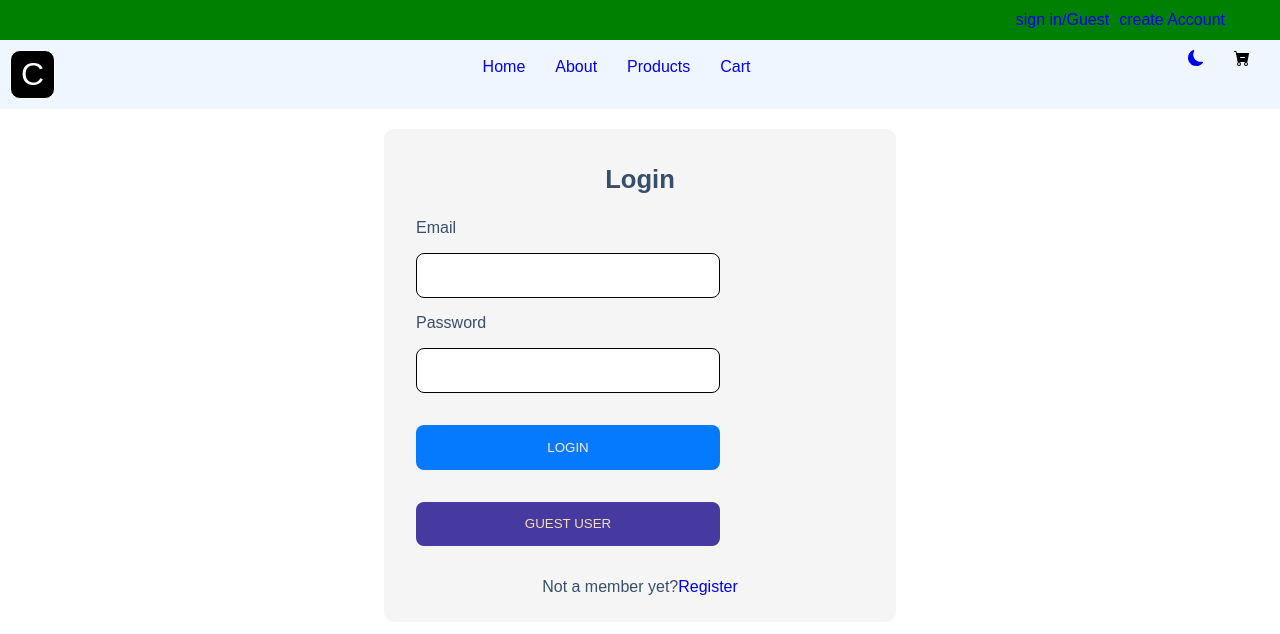
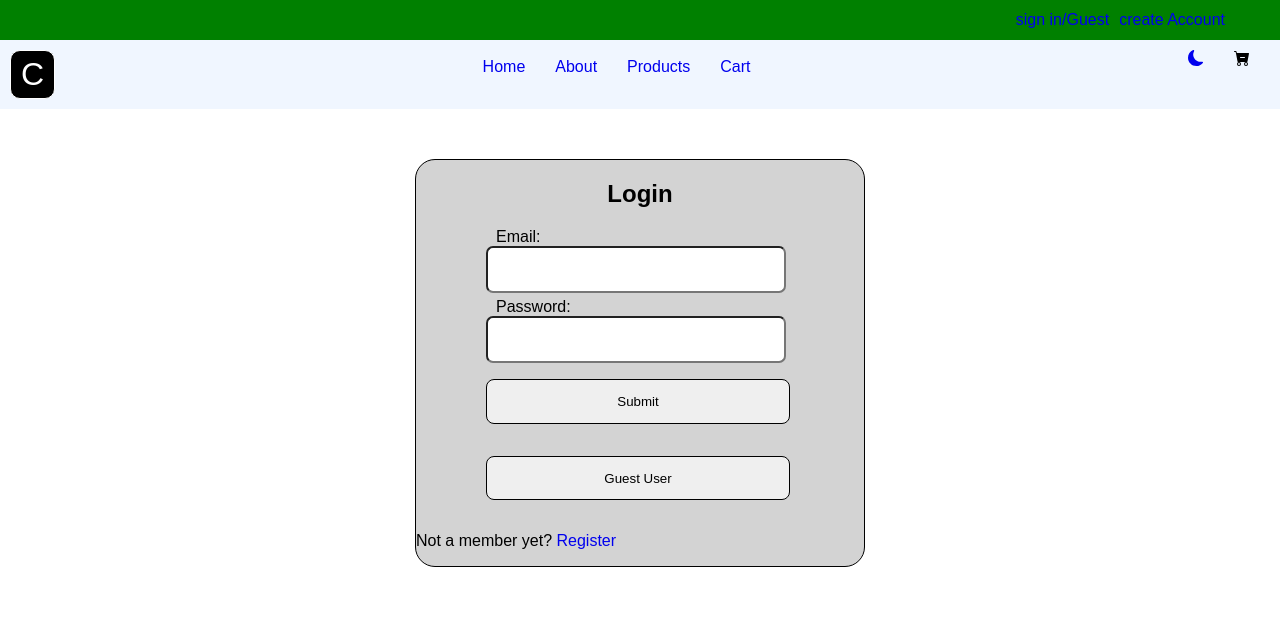
Before and after one commit to Ramakrishnahm/store, a React (Create React App) app: page / in a window 1280 px wide. Shown: the top 634 px of the page. Built offline with nearby package versions, Linux system fonts and the light colour scheme.

Commit message:
set cartComponent Page

```diff
--- a/src/components/cart/Cart.js
+++ b/src/components/cart/Cart.js
@@ -1,26 +1,56 @@
 
-import { useContext } from "react";
+import { useContext, useState } from "react";
 import { CartContext } from "./CartContext";
+import { useNavigate } from "react-router-dom";
 
-function Cart() {
+export default function Cart() {
   const { state, dispatch } = useContext(CartContext);
+  const [count, setCount] = useState(1);
+  const navigate = useNavigate();
+  let qtyNumber = [1, 2, 3, 4, 5];
+
+  const handleQtyChange = (e, id) => {
+    setCount(e.target.value);
+    console.log(count);
+    dispatch({
+      action: "UPDATE_ITEM_CART",
+      value: { id, count: e.target.value },
+    });
+  };
+
+  const handleRemove = (id) => {
+    dispatch({ action: "REMOVE_ITEM_CART", value: { id } });
+  };
+
+  const handleCheckOut = () => {
+    // dispatch({ action: "CLEAR_CART" }); // fine
+    navigate("/order");
+  };
+
   return (
-    <>
-      <h2>Cart List {state.count} </h2>
+    <div>
+      <h3>Shopping Cart</h3>
+      <hr />
+      {state.items.length <= 0 && <h4>Add items to cart !</h4>}
       {state.items.map((item) => (
         <div key={item.id}>
-          {item.title} - {item.qty}- {item.id}
-          <br />
-          <button
-            onClick={() => dispatch({ type: "REMOVE_CART", payload: item })}
+          <h4>Item {item.id} </h4>
+          {item.count}
+          <select
+            name="count"
+            value={count}
+            onChange={(e) => handleQtyChange(e, item.id)}
           >
-            Remove Cart
-          </button>
-          <br />
+            {qtyNumber.map((opt) => (
+              <option key={opt}>{opt}</option>
+            ))}
+          </select>
+          <button onClick={() => handleRemove(item.id)}>Remove</button>
         </div>
       ))}
-    </>
+      {state.items.length > 0 && (
+        <button onClick={handleCheckOut}>CheckOut</button>
+      )}
+    </div>
   );
 }
-
-export { Cart as default };
--- a/src/components/cart/CartContext.js
+++ b/src/components/cart/CartContext.js
@@ -1,35 +1,62 @@
+
 import { createContext, useReducer } from "react";
 
 const CartContext = createContext();
+CartContext.displayName = "CartContext";
 
+const initialState = { items: [], totalCount: 0 };
 
-const initialState = {
-  items: [],
-  count: 1
-};
-
-const cartReducer = (state, action) => {
-  console.log(action);
-  switch (action.type) {
-    case "ADD_TO_CART":
+function cartReducer(state, payload) {
+  const { action, value } = payload;
+  switch (action) {
+    case "ADD_ITEM_CART":
       return {
         ...state,
-        items: [...state.items, action.payload],
-        count: state.count + 1
+        items: [...state.items, value],
+        totalCount: state.totalCount + +value.count,
       };
+    case "REMOVE_ITEM_CART": {
+      let itemFound;
+      return {
+        ...state,
+        items: state.items.filter((item) => {
+          if (item.id === value.id) {
+            itemFound = item;
+            return false;
+          }
+          return true;
+        }),
+        totalCount: state.totalCount - itemFound.count,
+      };
+    }
+    case "UPDATE_ITEM_CART": {
 
-    case "increment":
-      return { count: state.count + 1 };
-    case "decrement":
-      return { count: state.count - 1 };
-    case "reset":
+      let prevItemState;
+      return {
+        ...state,
+        items: state.items.map((item) => {
+          if (item.id === value.id) {
+            prevItemState = item;
+            return { ...item, count: value.count };
+          }
+          return item;
+        }),
+        totalCount: state.totalCount + +value.count - prevItemState.count,
+      };
+    }
+    case "CLEAR_CART":
       return initialState;
     default:
       return state;
   }
-};
+}
+
 const CartContextProvider = (props) => {
+
   const [state, dispatch] = useReducer(cartReducer, initialState);
+
+
+
   return (
     <CartContext.Provider value={{ state, dispatch }}>
       {props.children}
@@ -37,4 +64,4 @@ const CartContextProvider = (props) => {
   );
 };
 
-export { CartContextProvider, CartContext };
+export { CartContext, CartContextProvider }
--- a/src/components/login/Login.js
+++ b/src/components/login/Login.js
@@ -1,58 +1,91 @@
+
+import { Link, useNavigate } from "react-router-dom";
+ import "./style.css";
 import { useState } from "react";
+import axios from "axios";
 
-import {Link } from "react-router-dom"
+export default function Login() {
+  const [loginForm, setLoginForm] = useState({ email: "", password: "" });
+  const navigate = useNavigate();
 
-
-function Login() {
-    const [login, setLogin] = useState({ email: "", password: "" });
-
-    const handleChange = (ev) => {
-        const { name, value } = ev && ev.target;
-        setLogin((prev) => ({ ...prev, [name]: value }));
+  const handleChange = (e) => {
+    const { name, value } = e.target;
+    setLoginForm((prev) => ({ ...prev, [name]: value }));
   };
 
-    function handleSubmit(event) {
-        event.preventDefault();
-        console.log(login);
-        setLogin({ password: "", email: "" });
+  const handleSubmit = (e) => {
+    e.preventDefault();
+    console.log(loginForm);
+    if (loginForm.email.length && loginForm.password.length) {
+      tryLogin({ ...loginForm });
     }
+  };
+  const tryLogin = ({ email, password }) => {
+    axios
+      .post("https://strapi-store-server.onrender.com/api/auth/local", {
+        identifier: email,
+        password: password,
+      })
+      .then((res) => {
+        setLoginForm({ email: "", password: "" });
+        localStorage.setItem("user", JSON.stringify(res.data));
+        navigate("/");
+      });
+  };
+  const handleGuestLogin = () => {
+    tryLogin({ email: "test@test.com", password: "secret" });
+  };
 
   return (
-        <div className="login">
-            <h3>Login</h3>
+    <div className="login-container ">
+      <div className="form-container">
+        <h2 className="text">Login</h2>
         <form onSubmit={handleSubmit}>
-                <div>
-                    <label id="email">Email</label> <br />
+          <div className="main">
+            <label htmlFor="email" className="form-text">
+              Email:
+            </label>
             <input
               type="email"
+              className="form-control"
+              id="email"
+              aria-describedby="emailHelp"
               name="email"
-                        value={login.email}
+              value={loginForm.email}
               onChange={handleChange}
-                        required
             />
           </div>
-                <div>
-                    <label id="password">Password</label> <br />
+          <div className="main">
+            <label htmlFor="exampleInputPassword1" className="form-text">
+              Password:
+            </label>
             <input
               type="password"
+              className="form-control"
+              id="password"
               name="password"
-                        value={login.password}
+              value={loginForm.password}
               onChange={handleChange}
-                        required
             />
           </div>
-                <div>
-                    <button className="btnlogin btn">LOGIN</button>
+
+          <div className="btns">
+            <button type="submit" className="btn">
+              Submit
+            </button>
+            <button
+              type="button"
+              className="btn"
+              onClick={handleGuestLogin}
+            >
+              Guest User
+            </button>
           </div>
-                <div>
-                    <button className="btnguest btn">GUEST USER</button>
+        </form>
+        <p>
+          Not a member yet? <Link to="/register">Register</Link>
+        </p>
       </div>
-                <p>
-                    Not a member yet?<Link to="/register">Register</Link>
-                </p>
-            </form>
     </div>
   );
 }
-
-export default Login;
--- /dev/null
+++ b/src/components/login/style.css
@@ -0,0 +1,42 @@
+.login-container {
+  border: 1px solid;
+  width: 450px;
+  margin: auto;
+  display: flex;
+  flex-direction: row;
+  align-items: center;
+  justify-content: center;
+  background-color: lightgray;
+  border-radius: 20px;
+  margin-top: 50px;
+  margin-bottom: 10px;
+}
+.text {
+  text-align: center;
+}
+.main {
+  display: grid;
+  grid-template-columns: auto;
+  margin-top: 5px;
+}
+.form-text {
+  margin-left: 10px;
+  padding-left: 70px;
+}
+
+.form-control {
+  width: 300px;
+  padding: 14px;
+  border-radius: 7px;
+  margin-left: 70px;
+  padding-left: 70px;
+  text-align: start;
+  align-items: start;
+}
+
+.btns {
+  margin-left: 70px;
+}
+.btn {
+  margin-top: 1px;
+}
--- a/src/components/products/FilterForm.js
+++ b/src/components/products/FilterForm.js
@@ -34,7 +34,7 @@ function Filterform() {
 
 
             <select id="category" onChange={handleChange} name="categories" value={form.categories}>
-              {categories.map((category) => <option>{category}</option>)}
+              {categories.map((category,index) => <option key= {index}>{category}</option>)}
 
 
 
@@ -43,7 +43,7 @@ function Filterform() {
           <div>
             <label>Select Company</label> <br />
             <select id="company" onChange={handleChange} name="company" value={form.company}>
-              {company.map((category) => <option>{category}</option>)}
+              {company.map((category,index) => <option key = {index}>{category}</option>)}
 
 
             </select>
@@ -51,7 +51,7 @@ function Filterform() {
           <div>
             <label>Sort By</label> <br />
             <select id="sort" onChange={handleChange} name="sortby" value={form.sortby} >
-              {sort.map((category) => <option>{category}</option>)
+              {sort.map((category,index) => <option key = {index}>{category}</option>)
 
               }
 
--- a/src/components/products/Product.js
+++ b/src/components/products/Product.js
@@ -8,7 +8,7 @@ function Product() {
         <div>
             <FilterForm />
          <ProductsList />
-         {/* <ProductDetails/>   */}
+          <ProductDetails/>
         </div>
     )
 }
--- a/src/components/products/ProductDetails.js
+++ b/src/components/products/ProductDetails.js
@@ -1,3 +1,6 @@
+
+
+
 import { useEffect, useState, useContext } from "react";
 import { useParams } from "react-router-dom";
 import { CartContext } from "../cart/CartContext";
@@ -5,7 +8,7 @@ const productObj = {
   options: [1, 2, 3, 4, 5],
 };
 function ProductDetails() {
-  const [productDetails, setProductDetails] = useState(null);
+  const [productDetails, setProductDetails] = useState([]);
   const [option] = useState(productObj.options);
 
   const { dispatch } = useContext(CartContext);
@@ -13,19 +16,19 @@ function ProductDetails() {
   useEffect(() => {
     fetch(`https://strapi-store-server.onrender.com/api/products/${id}`)
       .then((res) => res.json())
-      .then((res) => setProductDetails(res.data.data));
+      .then((res) => setProductDetails(res.data))
   }, [id]);
 
   return (
     <>
-
+    {/* {JSON.stringify(productDetails)} */}
       {productDetails && (
         <div className="productDetails">
-          <img
+          {/* <img
             src={productDetails.attributes.image}
             alt="lamp"
-            loading="lazy"
-          />
+
+          /> */}
           <div className="productdetailsdetailscontent">
             <h2>{productDetails.attributes.title}</h2>
             <h4>{productDetails.attributes.company}</h4>
@@ -48,14 +51,16 @@ function ProductDetails() {
               </select>
             </div>
             <div>
-              <button  onClick={() =>
-              dispatch({ type: "ADD_TO_CART", payload: { ...value, qty: 1 } })
-            }>ADD TO BAG</button>
+              <button onClick={() =>
+                dispatch({ type: "ADD_TO_CART", payload: { ...productDetails, qty: 1 } })
+              }>ADD TO BAG</button>
             </div>
           </div>
         </div>
       )}
-    </>
-  );
+
+    </>);
+
 }
+
 export default ProductDetails;
--- a/src/components/products/ProductsList.js
+++ b/src/components/products/ProductsList.js
@@ -2,11 +2,8 @@ import { useEffect, useState } from "react";
 import axios from "axios";
 import { Link } from "react-router-dom";
 
-
 function ProductsList() {
   const [data, setData] = useState([]);
-
-
 
   useEffect(() => {
     axios
@@ -19,19 +16,16 @@ function ProductsList() {
       <div>
         <h3>{data.length} products</h3>
         <div>
-          <button onClick="listView()">List</button>
-          <button onClick="gridView()">Grid</button>
+          <button>List</button>
+          <button>Grid</button>
         </div>
         <hr />
       </div>
 
       <>
-        {data.map((product) => (
-          <div>
-            <div>
+        {data.map((product, index) => (
           <div className="products">
-                <div>
-                  <Link to={"/productdetails" + product.id}>
+            <Link to={"/productdetails" + product.id} key={index}>
               <img
                 src={product["attributes"]["image"]}
                 alt="lamp"
@@ -41,9 +35,6 @@ function ProductsList() {
               <span>{product["attributes"]["price"]}</span>
             </Link>
           </div>
-              </div>
-            </div>
-          </div>
         ))}
       </>
     </div>
--- a/src/components/register/Register.js
+++ b/src/components/register/Register.js
@@ -2,7 +2,7 @@ import { useState } from "react";
 // import { Link } from 'react-router-dom';
 
 function Register() {
-  const [login, setLogin] = useState({ Username: "", email: "", password: "", });
+  const [login, setLogin] = useState({ username: "", email: "", password: "" });
   const handleChange = (ev) => {
     const { name, value } = ev && ev.target;
     setLogin((prev) => ({ ...prev, [name]: value }));
@@ -22,7 +22,7 @@ function Register() {
           <label id="name">Username</label> <br />
           <input
             type="text"
-            name="Username"
+            name="username"
             value={login.username}
             onChange={handleChange}
             required
@@ -50,14 +50,14 @@ function Register() {
           />
         </div>
         <div>
-          <button className="btnlogin btn">REGISTER</button>
+          <button type="button" className="btnlogin btn">
+            REGISTER
+          </button>
         </div>
-        <p>
-
-        </p>
+        <p></p>
       </form>
     </div>
   );
-  }
+}
 
 export default Register;
```
Lines whose indentation alone changed are shown as unchanged.
